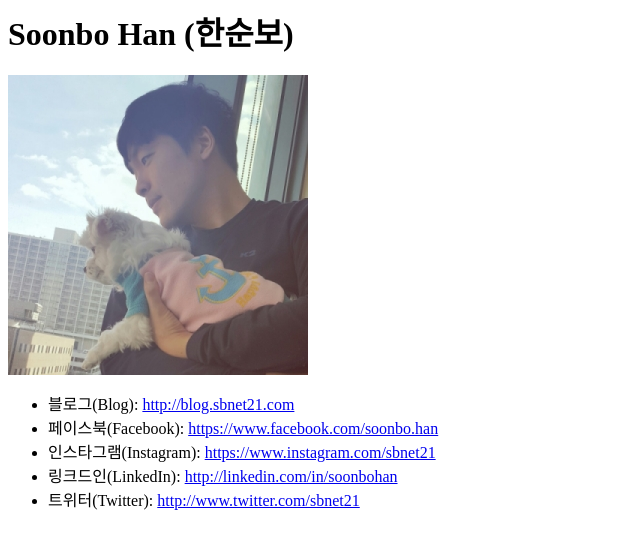
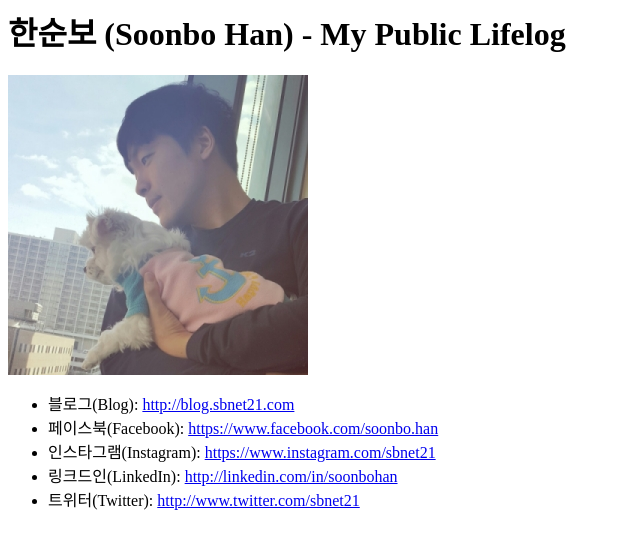
Before and after one commit to sbnet21/sbnet21com.github.io, a plain HTML site: page index.html in a window 1280 px wide. Shown: the whole page, without its empty margins (0-640 px from the left). Drawn offline with Linux system fonts and the light colour scheme.

Commit message:
Update index.html

```diff
--- a/index.html
+++ b/index.html
@@ -5,7 +5,7 @@
   <title>Soonbo Han (한순보)</title>
 </head>
 <body>
-  <h1>Soonbo Han (한순보)</h1>
+  <h1>한순보 (Soonbo Han) - My Public Lifelog</h1>
   <img src="images/sbhan01.jpg">
   <ul>
     <li>블로그(Blog): <a href="http://blog.sbnet21.com">http://blog.sbnet21.com</a>
```
